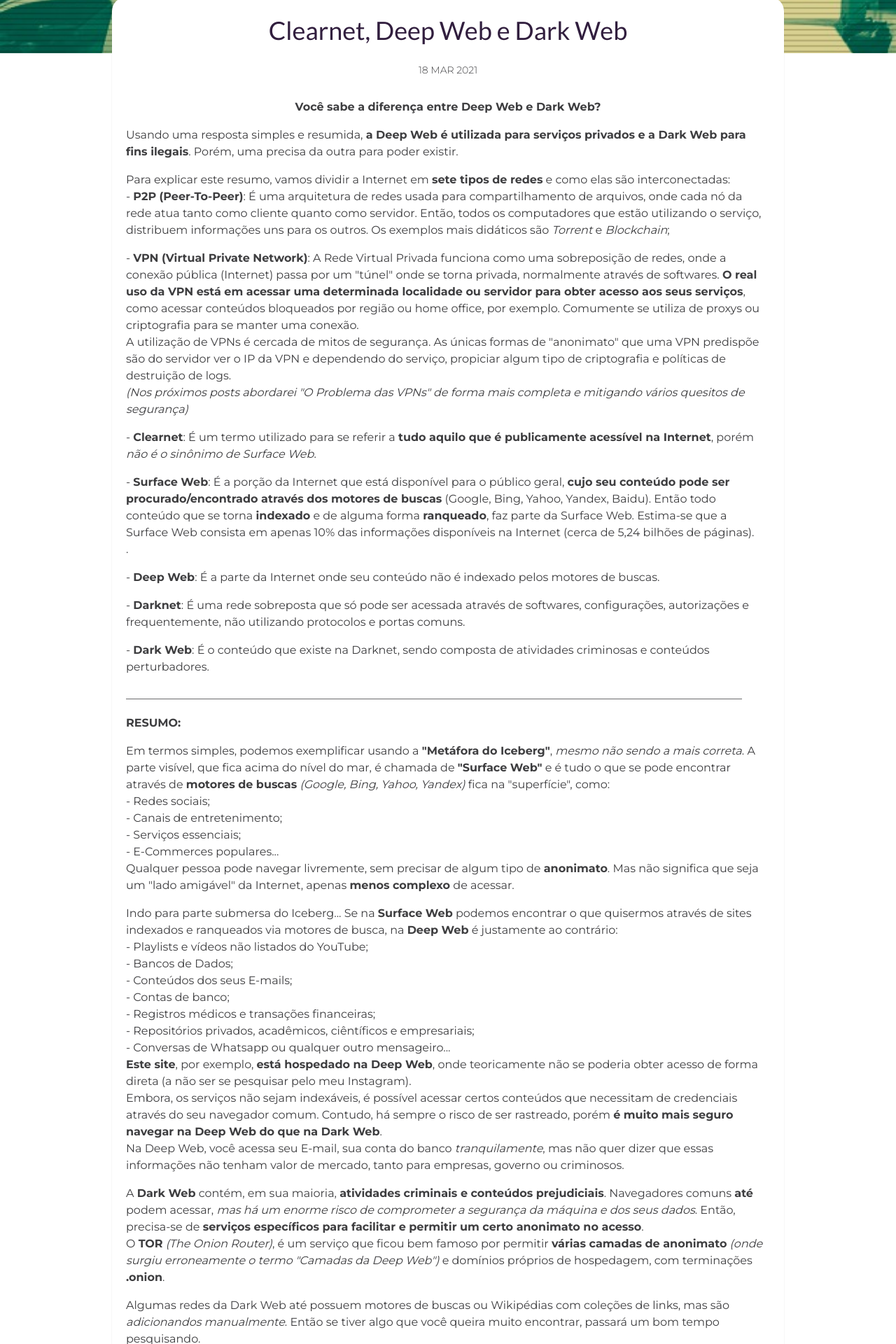
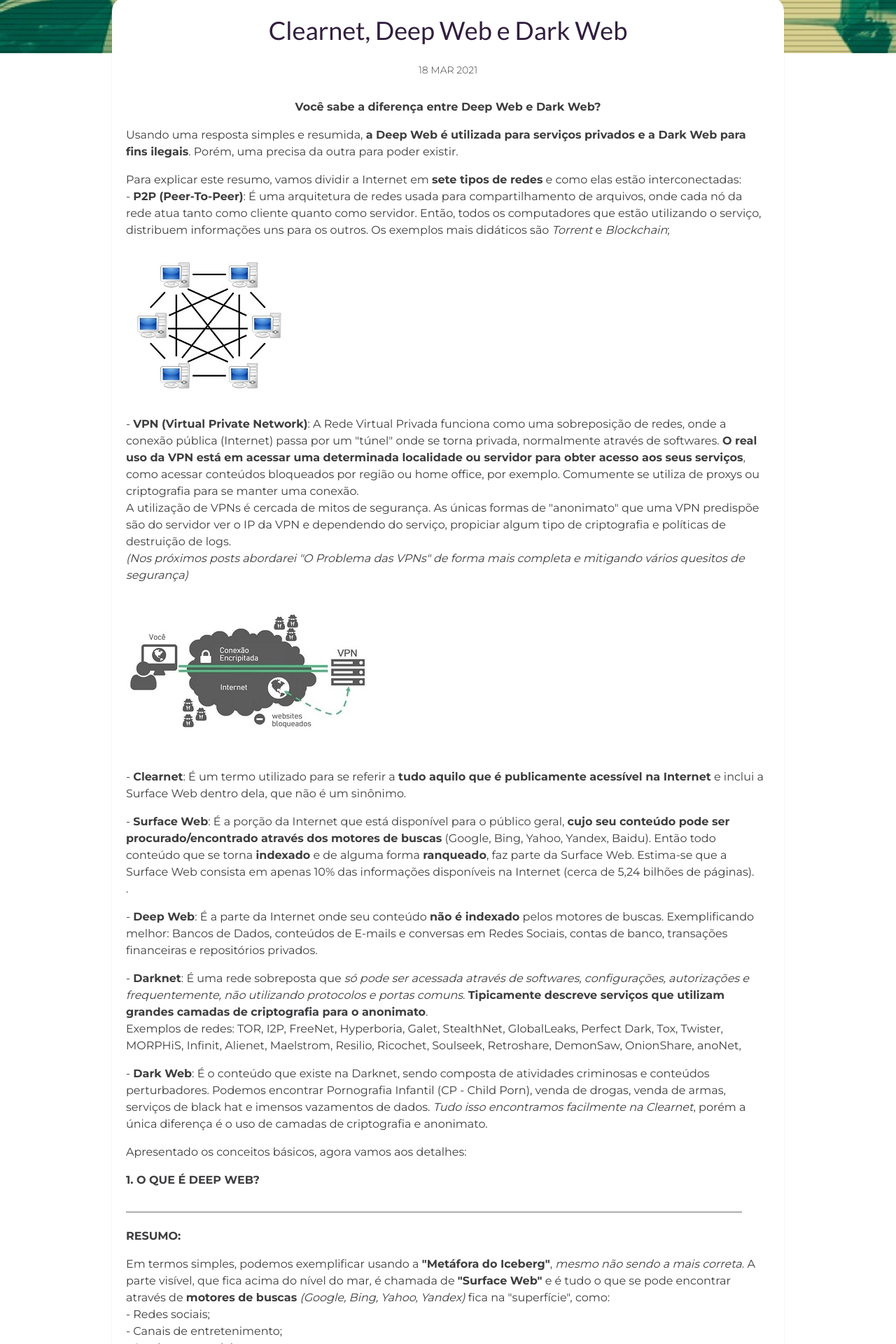
Before and after one commit to EscapeTheX/escapethex.github.io, a Jekyll site: the page built from _posts/2021-03-17-Deep-e-Dark-Web.markdown, in a window 1280 px wide. Shown: the part 527-2447 px from the top of the page at 70% size. Built offline with Jekyll 4.4.1, drawn with Linux system fonts in a browser that asks for light colours; some of the changed text lies outside the part shown.

Commit message:
Criação do Salamandra
Utilizar "/salamandra/arquivo.jpg" para selecionar a imagem dentro do post

```diff
--- a/_posts/2021-03-17-Deep-e-Dark-Web.markdown
+++ b/_posts/2021-03-17-Deep-e-Dark-Web.markdown
@@ -11,24 +11,35 @@ author:
 
 <p>Usando uma resposta simples e resumida, <b>a Deep Web é utilizada para serviços privados e a Dark Web para fins ilegais</b>. Porém, uma precisa da outra para poder existir.</p>
 
-<p>Para explicar este resumo, vamos dividir a Internet em <b>sete tipos de redes</b> e como elas são interconectadas:<br>
+<p>Para explicar este resumo, vamos dividir a Internet em <b>sete tipos de redes</b> e como elas estão interconectadas:<br>
 - <b>P2P (Peer-To-Peer)</b>: É uma arquitetura de redes usada para compartilhamento de arquivos, onde cada nó da rede atua tanto como cliente quanto como servidor. Então, todos os computadores que estão utilizando o serviço, distribuem informações uns para os outros. Os exemplos mais didáticos são <i>Torrent</i> e <i>Blockchain</i>;</p>
+<img src="/salamandra/peer2peer.jpg" alt="Exemplo de Rede Peer-To-Peer (P2P)">
 
 <p>- <b>VPN (Virtual Private Network)</b>: A Rede Virtual Privada funciona como uma sobreposição de redes, onde a conexão pública (Internet) passa por um "túnel" onde se torna privada, normalmente através de softwares. <b>O real uso da VPN está em acessar uma determinada localidade ou servidor para obter acesso aos seus serviços</b>, como acessar conteúdos bloqueados por região ou home office, por exemplo. Comumente se utiliza de proxys ou criptografia para se manter uma conexão.<br>
 A utilização de VPNs é cercada de mitos de segurança. As únicas formas de "anonimato" que uma VPN predispõe são do servidor ver o IP da VPN e dependendo do serviço, propiciar algum tipo de criptografia e políticas de destruição de logs.<br>
 <i>(Nos próximos posts abordarei "O Problema das VPNs" de forma mais completa e mitigando vários quesitos de segurança)</i></p>
+<img src="/salamandra/vpn-works.jpg" alt="Não achei uma imagem com o exemplo correto de como funciona uma VPN realmente, então aqui está um exemplo comum">
 
-<p>- <b>Clearnet</b>: É um termo utilizado para se referir a <b>tudo aquilo que é publicamente acessível na Internet</b>, porém <i>não é o sinônimo de Surface Web</i>.</p>
+<p>- <b>Clearnet</b>: É um termo utilizado para se referir a <b>tudo aquilo que é publicamente acessível na Internet</b> e inclui a Surface Web dentro dela, que não é um sinônimo.<br>
+
+</p>
 
 <p>- <b>Surface Web</b>: É a porção da Internet que está disponível para o público geral, <b>cujo seu conteúdo pode ser procurado/encontrado através dos motores de buscas</b> (Google, Bing, Yahoo, Yandex, Baidu). Então todo conteúdo que se torna <b>indexado</b> e de alguma forma <b>ranqueado</b>, faz parte da Surface Web. Estima-se que a Surface Web consista em apenas 10% das informações disponíveis na Internet (cerca de 5,24 bilhões de páginas).<br>
 .</p>
-<p>- <b>Deep Web</b>: É a parte da Internet onde seu conteúdo não é indexado pelos motores de buscas.</p>
+<p>- <b>Deep Web</b>: É a parte da Internet onde seu conteúdo <b>não é indexado</b> pelos motores de buscas. Exemplificando melhor: Bancos de Dados, conteúdos de E-mails e conversas em Redes Sociais, contas de banco, transações financeiras e repositórios privados.<br>
 
-<p>- <b>Darknet</b>: É uma rede sobreposta que só pode ser acessada através de softwares, configurações, autorizações e frequentemente, não utilizando protocolos e portas comuns.</p>
+</p>
 
-<p>- <b>Dark Web</b>: É o conteúdo que existe na Darknet, sendo composta de atividades criminosas e conteúdos perturbadores.</p>
+<p>- <b>Darknet</b>: É uma rede sobreposta que <i>só pode ser acessada através de softwares, configurações, autorizações e frequentemente, não utilizando protocolos e portas comuns</i>. <b>Tipicamente descreve serviços que utilizam grandes camadas de criptografia para o anonimato</b>.<br>
+Exemplos de redes: TOR, I2P, FreeNet, Hyperboria, Galet, StealthNet, GlobalLeaks, Perfect Dark, Tox, Twister, MORPHiS, Infinit, Alienet, Maelstrom, Resilio, Ricochet, Soulseek, Retroshare, DemonSaw, OnionShare, anoNet,
 
+</p>
 
+<p>- <b>Dark Web</b>: É o conteúdo que existe na Darknet, sendo composta de atividades criminosas e conteúdos perturbadores. Podemos encontrar Pornografia Infantil (CP - Child Porn), venda de drogas, venda de armas, serviços de black hat e imensos vazamentos de dados. <i>Tudo isso encontramos facilmente na Clearnet</i>, porém a única diferença é o uso de camadas de criptografia e anonimato.</p>
+
+<p>Apresentado os conceitos básicos, agora vamos aos detalhes:</p>
+
+<p><b>1. O QUE É DEEP WEB?</b><br>
 
 
 <p>______________________________________________________________________________________________________________</p>
@@ -63,4 +74,6 @@ Mas a Dark Web não vive só de vazamento de dados, mercado negro, pornografia i
 <p><b>REFERÊNCIAS</b></p>
 <p>- <b>JEP</b>: <a href="https://quod.lib.umich.edu/j/jep/3336451.0007.104?view=text;rgn=main">White Paper: The Deep Web - Surfacing Hidden Value</a><br>
 - <b>Radware Blog (Daniel Smith)</b>: <a href="https://blog.radware.com/security/2016/04/darknet-101/">Darknet 101: An Introduction to The Darkest Places Online</a><br>
+- <b>Life Hacker</b>: <a href="https://lifehacker.com/how-can-i-stay-anonymous-with-tor-1498876762">How Can I Stay Anonymous with Tor?</a><br>
+- <b>Computerworld</b>: <a href="https://www.computerworld.com.pt/2015/07/02/servicos-de-vpn-menos-seguros-do-que-se-pensava/">Serviços de VPN menos seguros do que se pensava</a><br>
 -
```
Also changed, not shown: salamandra/peer2peer.jpg (added), salamandra/vpn-works.jpg (added).
